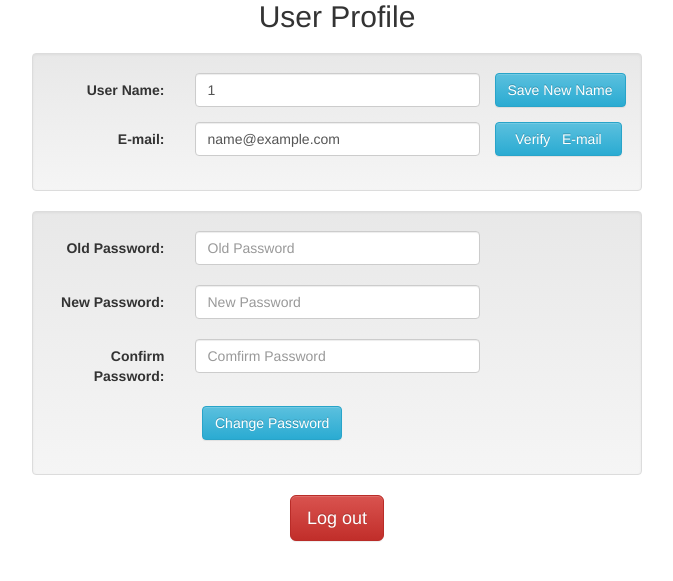
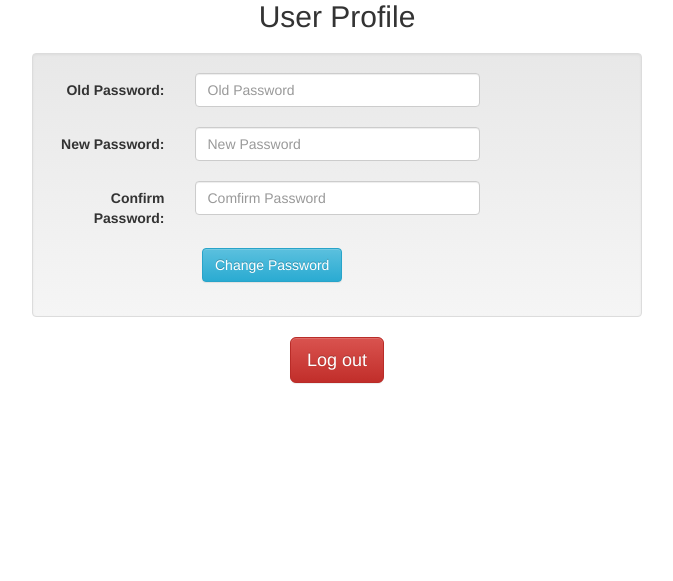
Before and after one commit to ryu9827/CollectionSwap, a PHP site: page /profile.php in a window 1280 px wide. Shown: the part 100-681 px from the top of the page, without its empty margins (303-976 px from the left). Run offline with PHP 8.4, Linux system fonts and the light colour scheme; the visitor is signed in with stand-in values (Sample User, id 1).

Commit message:
remove username and email change function
remove username and email change function

```diff
--- a/profile.php
+++ b/profile.php
@@ -16,21 +16,11 @@
 		<h2>User Profile</h2>
 	</div><br/>
 
-<div class="row">
+<!-- <div class="row">
 	<div class="col-lg-6 col-xs-offset-3">
 		<div class="well">
 			<form class="form-horizontal" action="#" method="POST">
 				<div class="form-group">
-					<!-- <label for="Firstname" class="col-xs-2 col-xs-offset-2 control-label">First Name: </label>
-					<div class="col-xs-4">
-						<input type="text" class="form-control" name="first" placeholder="First name">
-					</div>
-					</br></br></br>
-					<label for="Lastname" class="col-xs-2 col-xs-offset-2 control-label">Last Name: </label>
-					<div class="col-xs-4">
-						<input type="text" class="form-control" name="last" placeholder="Last name">
-					</div>
-					</br></br></br>-->
 					<div class="row">
 						<label for="uid" class="col-xs-3 control-label">User Name: </label>
 				        <div class="col-xs-6">
@@ -50,16 +40,11 @@
 						</div>
 						<button type="submit" class="btn btn-info" name="submit">&nbsp Verify &nbsp E-mail &nbsp</button>
 					</div>
-					<!-- <label for="Postcode" class="col-xs-2 col-xs-offset-2 control-label">Postcode: </label>
-					<div class="col-xs-4">
-			            <input type="text" class="form-control" name="postcode" placeholder="Postcode">
-			        </div>
-			        </br></br></br> -->
 				</div>
 			</form>
 		</div>
 	</div>
-</div>
+</div> -->
 
 <div class="row">
 	<div class="col-lg-6 col-xs-offset-3">
```
